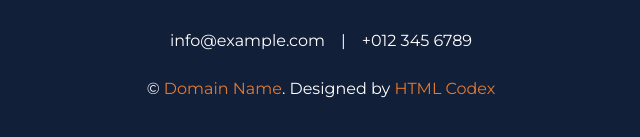
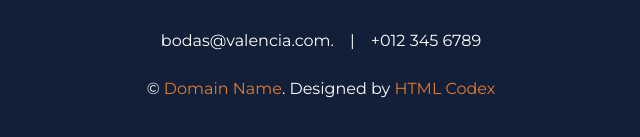
Before and after one commit to oscardl06/PruebaEx, a plain HTML site: page index.html in a window 1280 px wide. Shown: the part 7811-7948 px from the top of the page, 319-959 px from the left. Drawn offline with nearby package versions, Linux system fonts and the light colour scheme; files that its build step writes are made by us from their sources.

Commit message:
Cambio correo

```diff
--- a/index.html
+++ b/index.html
@@ -502,7 +502,7 @@
                 <a class="btn btn-lg btn-outline-light btn-lg-square" href="#"><i class="fab fa-instagram"></i></a>
             </div>
             <div class="d-flex justify-content-center py-2">
-                <p class="text-white" href="#">info@example.com</p>
+                <p class="text-white" href="#">bodas@valencia.com.</p>
                 <span class="px-3">|</span>
                 <p class="text-white" href="#">+012 345 6789</p>
             </div>
```
